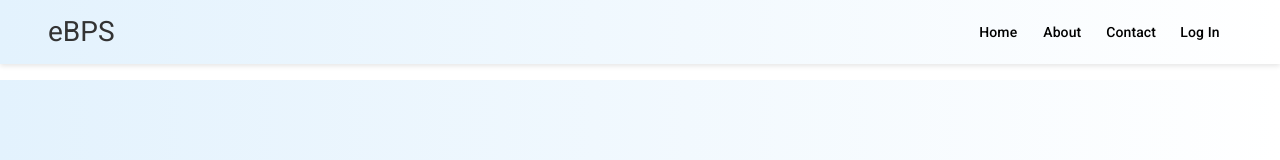
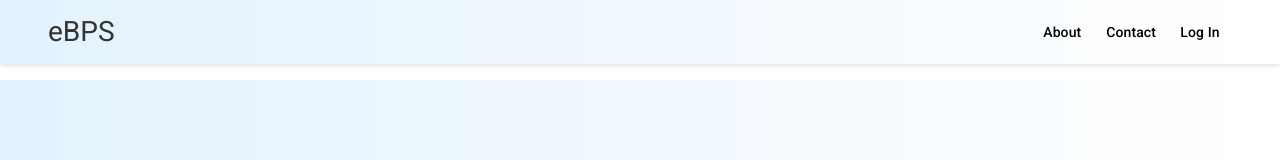
Before and after one commit to Electronic-Building-Permit-System/eBPS, an Angular app in the folder eBPS.Client/: page / in a window 1280 px wide. Shown: the top 160 px of the page. Built offline with nearby package versions, Linux system fonts and the light colour scheme.

Commit message:
onclick to home added

```diff
--- a/eBPS.Client/src/app/shared/home-navbar/home-navbar.component.html
+++ b/eBPS.Client/src/app/shared/home-navbar/home-navbar.component.html
@@ -1,9 +1,8 @@
 <mat-toolbar color="primary">
-    <span>
+    <span mat-button (click)="navigateToHome()">
       eBPS
     </span>
     <span class="spacer"></span>
-    <button mat-button>Home</button>
     <button mat-button (click)="navigateToAbout()">About</button>
     <button mat-button>Contact</button>
     <button (click)="navigateToLogin()" mat-button>Log In</button>
```
